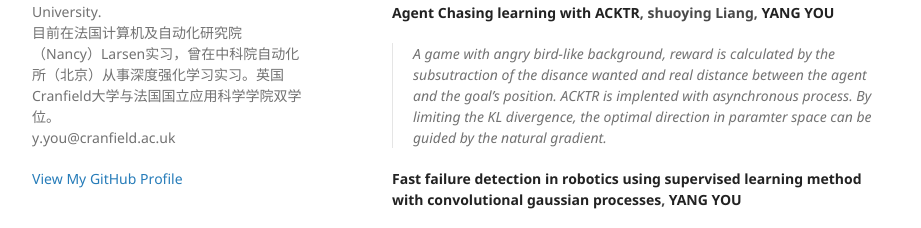
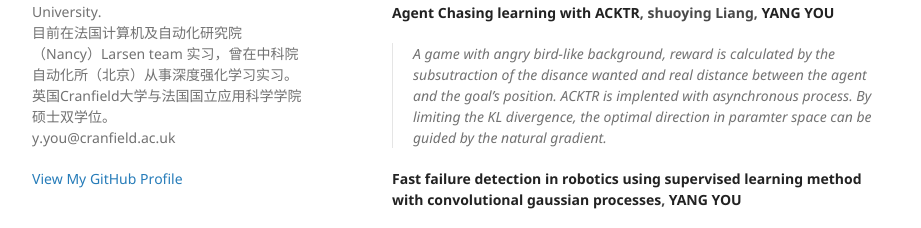
Before and after one commit to yangyou95/yangyou95.github.io, a Jekyll site: the page built from index.md, in a window 1280 px wide. Shown: the part 336-564 px from the top of the page, without its empty margins (178-1099 px from the left). Built offline with Jekyll 4.4.1, drawn with Linux system fonts in a browser that asks for light colours.

Commit message:
Update _config.yml

```diff
--- a/_config.yml
+++ b/_config.yml
@@ -1,6 +1,6 @@
 title: Yang YOU
 logo: /assets/img/yang.jpg
-description: MSc Student in Robotics, Cranfield University. <br> 目前在法国计算机及自动化研究院（Nancy）Larsen实习，曾在中科院自动化所（北京）从事深度强化学习实习。英国Cranfield大学与法国国立应用科学学院双学位。<br> y.you@cranfield.ac.uk
+description: MSc Student in Robotics, Cranfield University. <br> 目前在法国计算机及自动化研究院（Nancy）Larsen team 实习，曾在中科院自动化所（北京）从事深度强化学习实习。英国Cranfield大学与法国国立应用科学学院硕士双学位。<br> y.you@cranfield.ac.uk
 show_downloads: false
 google_analytics:
 theme: jekyll-theme-minimal
```
